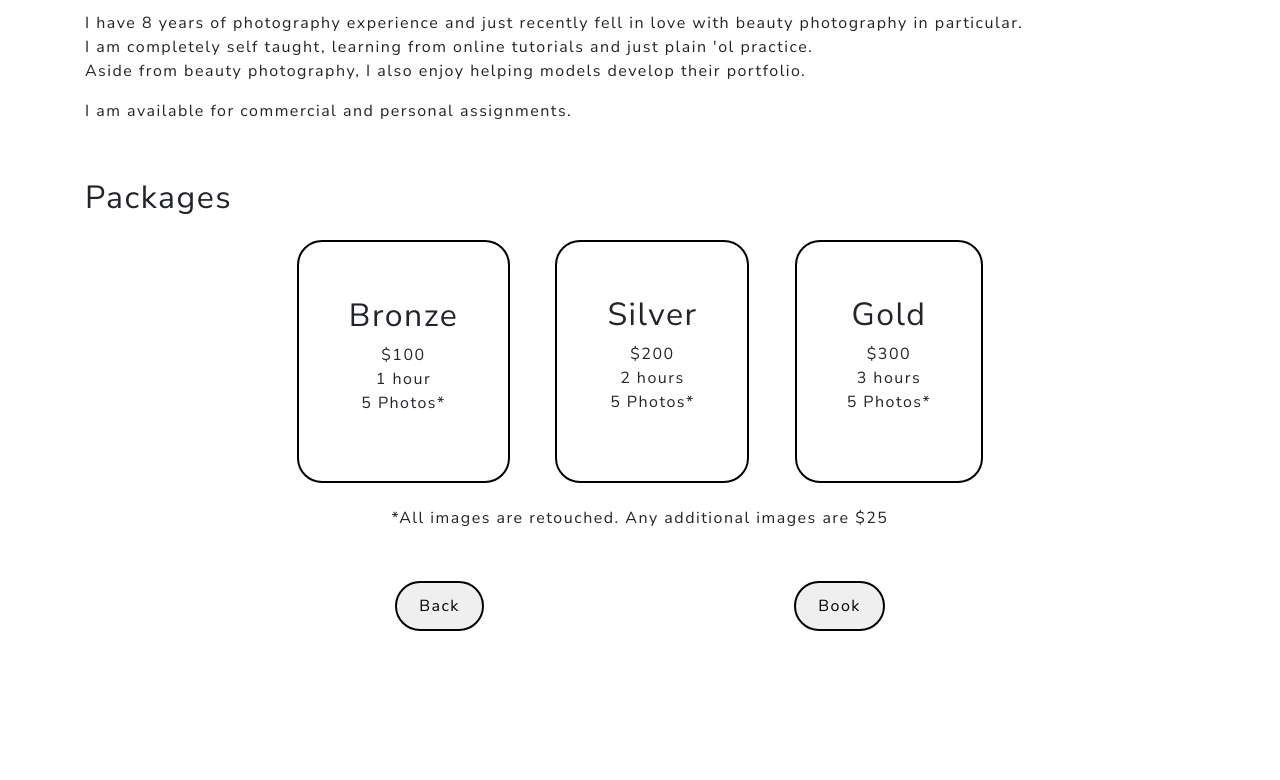
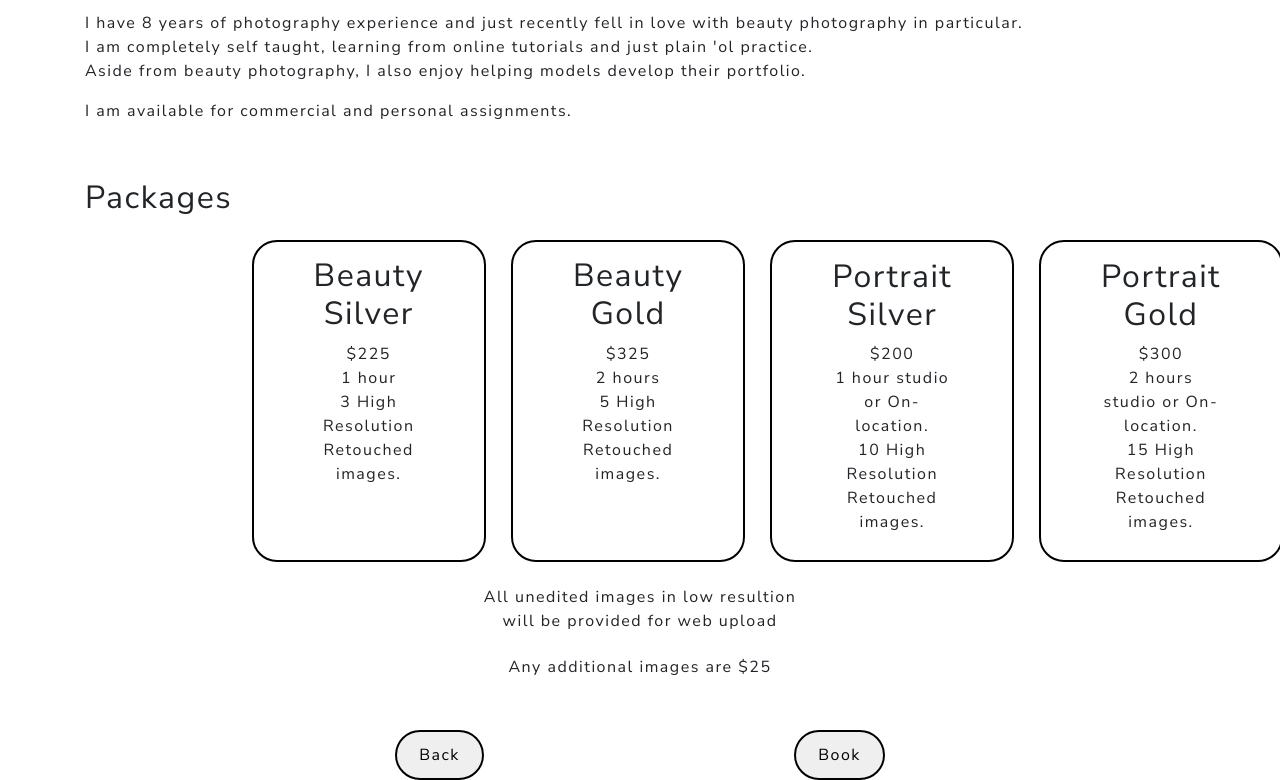
Before and after one commit to nabilahsan/shoot-mvp, a PHP site: page /lisa.html in a window 1280 px wide. Shown: the part 2050-2830 px from the top of the page. Before the commit the page ends 2681 px from the top, so only its background shows below. Run offline with PHP 8.4, Linux system fonts and the light colour scheme; some libraries are stand-ins or nearby versions.

Commit message:
lisa's profile. inprogress
Signed-off-by: nabilahsan <nabilahsan95@gmail.com>

```diff
--- a/lisa.html
+++ b/lisa.html
@@ -131,37 +131,49 @@
         <div id="packages" class="container-fluid">
             <div id="p1">
                 <!-- Package 1 -->
-                <h2>Bronze</h2>
+                <h2>Beauty Silver</h2>
                 <ul class="list-unstyled">
-                    <li>$100</li>
+                    <li>$225</li>
                     <li>1 hour</li>
-                    <li>5 Photos*</li>
+                    <li>3 High Resolution Retouched images.</li>
                     <!-- <li>1 Location</li> -->
                 </ul>
             </div>
             <div id="p1">
                 <!-- Package 2 -->
-                <h2>Silver</h2>
+                <h2>Beauty Gold</h2>
                 <ul class="list-unstyled">
-                    <li>$200</li>
+                    <li>$325</li>
                     <li>2 hours</li>
-                    <li>5 Photos*</li>
+                    <li>5 High Resolution Retouched images.</li>
                     <!-- <li>1 Location</li> -->
                 </ul>
             </div>
             <div id="p1">
                 <!-- Package 3 -->
-                <h2>Gold</h2>
+                <h2>Portrait Silver</h2>
                 <ul class="list-unstyled">
-                    <li>$300</li>
-                    <li>3 hours</li>
-                    <li>5 Photos*</li>
+                    <li>$200</li>
+                    <li>1 hour studio or On-location.</li>
+                    <li>10 High Resolution Retouched images.</li>
                     <!-- <li>3 Location</li> -->
                 </ul>
             </div>
+            <div id="p1">
+                <!-- Package 4 -->
+                <h2>Portrait Gold</h2>
+                <ul class="list-unstyled">
+                    <li>$300</li>
+                    <li>2 hours studio or On-location.</li>
+                    <li>15 High Resolution Retouched images.</li>
+                    <!-- <li>3 Location</li> -->
+                </ul>
+            </div>
+
         </div>
 
-        <p id="note">*All images are retouched. Any additional images are $25</p>
+        <p id="note">All unedited images in low resultion <br> will be provided for web upload</p>
+        <p id="note">Any additional images are $25</p>
     </div>
 
     <div id="backb" class="container">
--- a/resources/css/profile.css
+++ b/resources/css/profile.css
@@ -141,6 +141,7 @@ nav {
 #main h2 {
     margin-top: 5%;
 }
+
 #packages {
     display: flex;
     justify-content: space-evenly;
@@ -152,8 +153,15 @@ nav {
 
 #p1 {
     border: 2px solid black;
-    padding: 50px;
+    padding: 60px;
+    padding-top: 10px;
+    padding-bottom: 10px;
     border-radius: 25px;
+    margin-right: 25px;
+}
+
+#p1:last-child {
+    margin-right: 0;
 }
 
 
```
